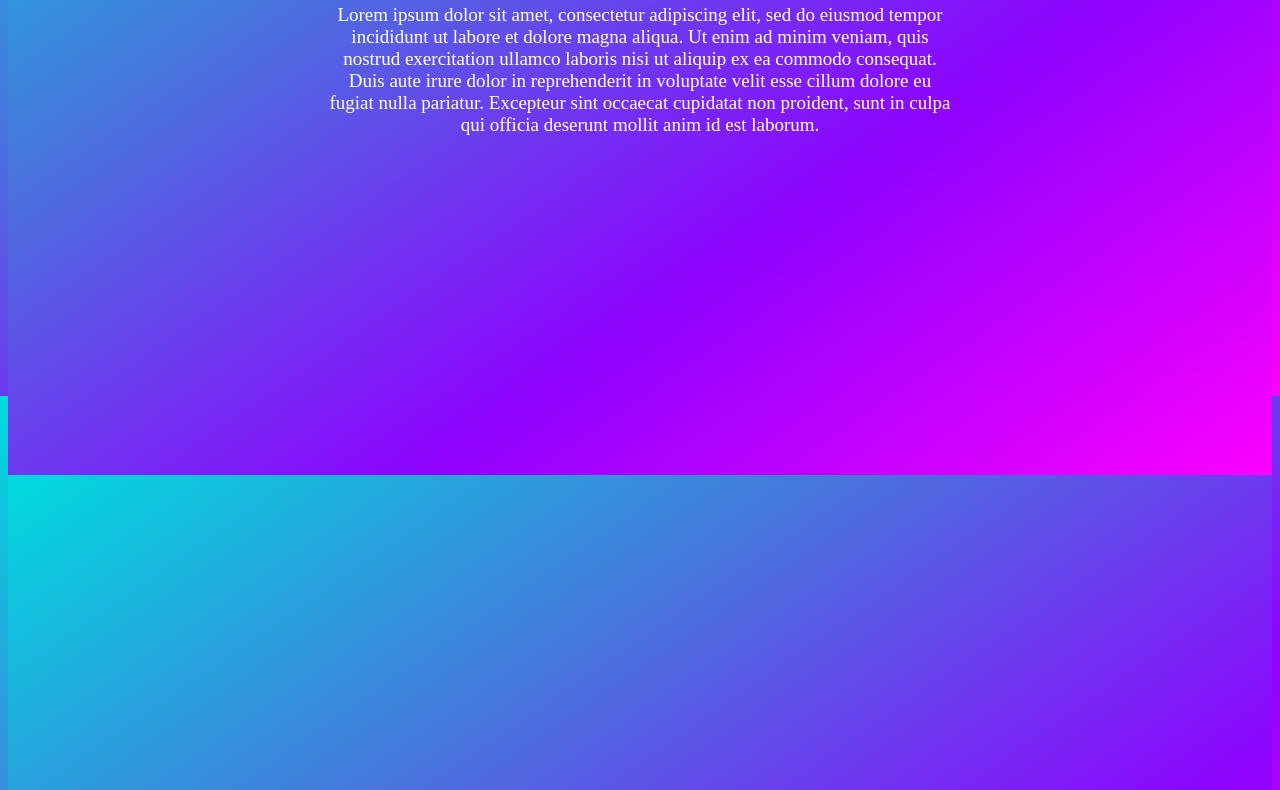
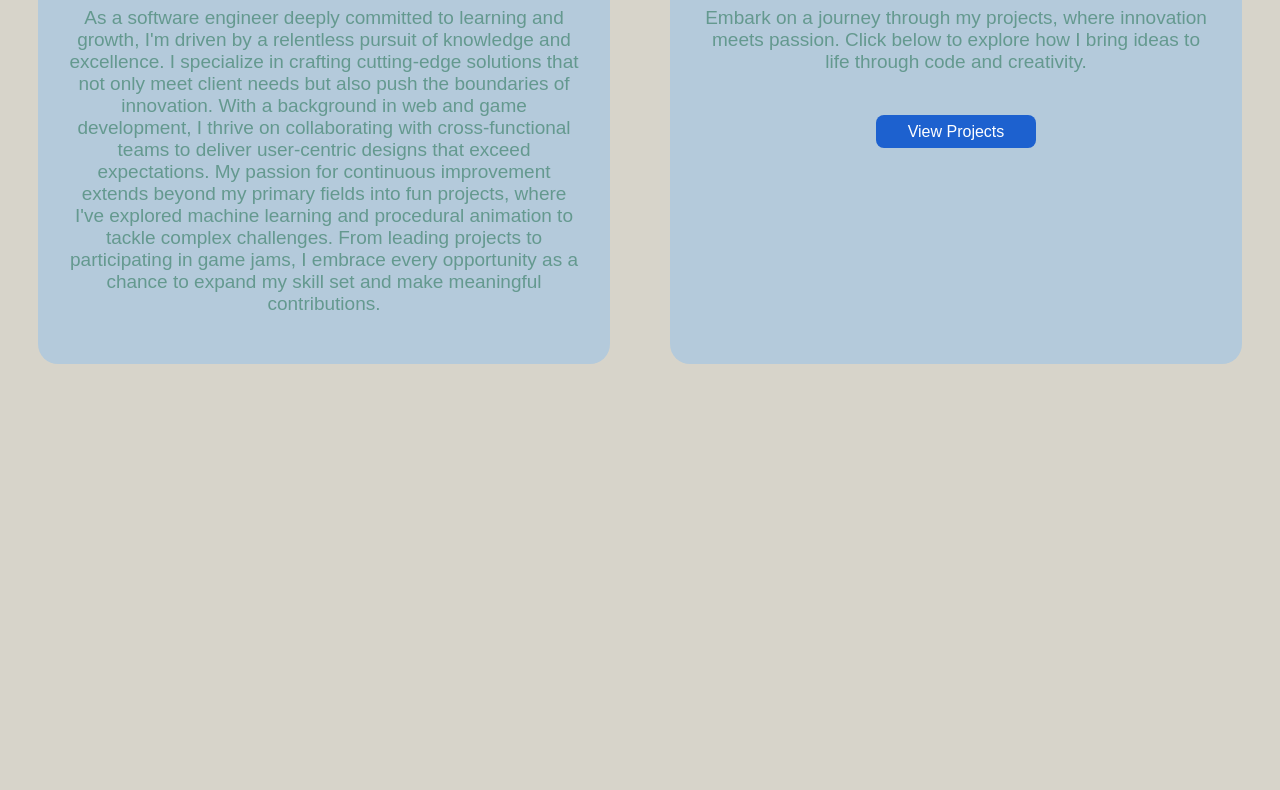
Before and after one commit to bannarama2/Youssef-Behery.github.io, a plain HTML site: page index.html in a window 1280 px wide. Shown: the part 404-1194 px from the top of the page. After the commit the page ends 908 px from the top, so only its background shows below. Drawn offline with Linux system fonts and the light colour scheme; a web font is replaced by a local one.

Commit message:
Updated the portfolio with a new design, with future improvements to come

```diff
--- a/index.html
+++ b/index.html
@@ -2,80 +2,50 @@
 <html>
 
 <head>
-    <link rel="stylesheet" href="style.css">
-    <title>Youssef Behery's Portfolio</title>
+    <link rel="stylesheet" href="indexStyle.css">
+    <title>Youssef Behery</title>
 </head>
 
 <body>
 
-    <div class="About_Me">
-        <h1>About Me</h1>
-        <p>Lorem ipsum dolor sit amet, consectetur adipiscing elit, sed do eiusmod tempor incididunt ut labore et dolore magna aliqua.
-            Ut enim ad minim veniam, quis nostrud exercitation ullamco laboris nisi ut aliquip ex ea commodo consequat.
-            Duis aute irure dolor in reprehenderit in voluptate velit esse cillum dolore eu fugiat nulla pariatur.
-            Excepteur sint occaecat cupidatat non proident, sunt in culpa qui officia deserunt mollit anim id est laborum.</p>
+    <div class="mainHeader">
+        <h1>My Name is Youssef Behery and I am a software Engineer & Game Developer.</h1>
     </div>
 
-    <div class="Projects">
-        <h1>Projects</h1>
-        <p>Lorem ipsum dolor sit amet, consectetur adipiscing elit, sed do eiusmod tempor incididunt ut labore et dolore magna aliqua.
-            Ut enim ad minim veniam, quis nostrud exercitation ullamco laboris nisi ut aliquip ex ea commodo consequat.
-            Duis aute irure dolor in reprehenderit in voluptate velit esse cillum dolore eu fugiat nulla pariatur.
-            Excepteur sint occaecat cupidatat non proident, sunt in culpa qui officia deserunt mollit anim id est laborum.</p>
+    <div class="mainContainer">
+        <div class="About_Me">
+            <div class="aboutContent">
+                <h1>About Me</h1>
+                <p>As a software engineer deeply committed to learning and growth, I'm driven by a relentless pursuit of
+                    knowledge and
+                    excellence. I specialize in crafting cutting-edge solutions that not only meet client needs but also
+                    push the boundaries
+                    of innovation. With a background in web and game development, I thrive on collaborating with
+                    cross-functional
+                    teams to deliver user-centric designs that exceed expectations. My passion for continuous
+                    improvement extends beyond my
+                    primary fields into fun projects, where I've explored machine learning and procedural animation
+                    to tackle complex
+                    challenges. From leading projects to participating in game jams, I embrace every opportunity as a
+                    chance to expand my
+                    skill set and make meaningful contributions.</p>
+            </div>
+
+        </div>
+
+        <div class="Projects">
+            <div class="projectContent">
+                <h1>Projects</h1>
+                <p>Embark on a journey through my projects, where innovation meets passion. Click below to explore how I
+                    bring ideas to
+                    life through code and creativity.</p>
+            </div>
+            <div class="projectButton">
+                <a class="viewProjectsButton" href="projects.html">View Projects</a>
+            </div>
+        </div>
     </div>
 
-    <div class="Professional_Experience">
-        <h1>Professional Experience</h1>
-        <p>Lorem ipsum dolor sit amet, consectetur adipiscing elit, sed do eiusmod tempor incididunt ut labore et dolore magna aliqua.
-            Ut enim ad minim veniam, quis nostrud exercitation ullamco laboris nisi ut aliquip ex ea commodo consequat.
-            Duis aute irure dolor in reprehenderit in voluptate velit esse cillum dolore eu fugiat nulla pariatur.
-            Excepteur sint occaecat cupidatat non proident, sunt in culpa qui officia deserunt mollit anim id est laborum.</p>
-    </div>
-
-    <div class="Skills">
-        <h1>Skills</h1>
-        <p>Lorem ipsum dolor sit amet, consectetur adipiscing elit, sed do eiusmod tempor incididunt ut labore et dolore magna aliqua.
-            Ut enim ad minim veniam, quis nostrud exercitation ullamco laboris nisi ut aliquip ex ea commodo consequat.
-            Duis aute irure dolor in reprehenderit in voluptate velit esse cillum dolore eu fugiat nulla pariatur.
-            Excepteur sint occaecat cupidatat non proident, sunt in culpa qui officia deserunt mollit anim id est laborum.</p>
-    </div>
-
-    <div class="contact">
-        <h1>Contact Me</h1>
-        <p>Lorem ipsum dolor sit amet, consectetur adipiscing elit, sed do eiusmod tempor incididunt ut labore et dolore magna aliqua.
-            Ut enim ad minim veniam, quis nostrud exercitation ullamco laboris nisi ut aliquip ex ea commodo consequat.
-            Duis aute irure dolor in reprehenderit in voluptate velit esse cillum dolore eu fugiat nulla pariatur.
-            Excepteur sint occaecat cupidatat non proident, sunt in culpa qui officia deserunt mollit anim id est laborum.</p>
-
-        <form>
-            <div class="name_label">
-                <label for="name">Name</label>
-            </div>
-
-            <div class="name">
-                <input type="text">
-            </div>
-
-            <div class="email_label">
-                <label for="email">Email</label>
-            </div>
-
-            <div class="email">
-                <input type="text">
-            </div>
-
-            <div class="message_label">
-                <label for="message">Message</label>
-            </div>
-
-            <div class="message">
-                <textarea name="message" id="message" cols="70" rows="10"></textarea>
-            </div>
-
-            <button class="button">Send Message</button>
-        </form>
-
-    </div>
 
 
 </body>
--- /dev/null
+++ b/indexStyle.css
@@ -0,0 +1,63 @@
+@import url('https://fonts.cdnfonts.com/css/tama-mini02');
+
+html {
+    font-family: 'tama mini02', sans-serif;
+    color: #64998F;
+    background-color: #d7d4ca;
+}
+
+h1 {
+    font-family: 'tama mini02', sans-serif;
+    text-transform: uppercase;
+}
+
+p {
+    font-size: 19px;
+}
+
+
+.mainHeader {
+    text-align: center;
+    margin-top: 50px;
+    width: 50%;
+    margin-left: 355px;
+}
+
+/* .mainHeader h1 {
+    width: 50%;
+} */
+
+.mainContainer {
+    margin-top: 110px;
+    margin-bottom: 110px;
+    display: flex;
+    text-align: center;
+}
+
+.About_Me, .Projects {
+    padding: 30px;
+    margin: 30px;
+    border-radius: 20px;
+    width: fit-content;
+    background-color: #b4cadb;
+}
+
+.About_Me:hover, .Projects:hover {
+    box-shadow: 0px 0px 200px 25px #7ca3c0;
+}
+
+.projectButton {
+    margin-top: 50px;
+}
+
+.projectButton a {
+    text-decoration: none;
+    color: white;
+    padding: 0.5em 2em;
+    background-color: #1D61CF;
+    border-radius: 0.5rem;
+}
+
+.projectButton a:hover {
+    background-color: #90E0E1;
+}
--- /dev/null
+++ b/projectStyle.css
@@ -0,0 +1,12 @@
+@import url('https://fonts.cdnfonts.com/css/tama-mini02');
+
+html {
+    font-family: 'tama mini02', sans-serif;
+    color: #64998F;
+    background-color: #EBEAE7;
+}
+
+.projectsContent {
+    padding: 200px;
+    background-color: #64998F;
+}
```
Also changed, not shown: projects.html (added, +15 -0 lines).
